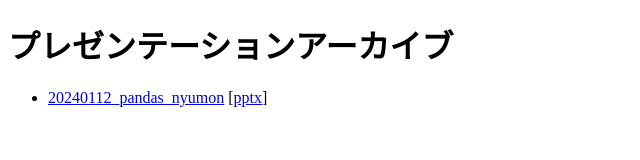
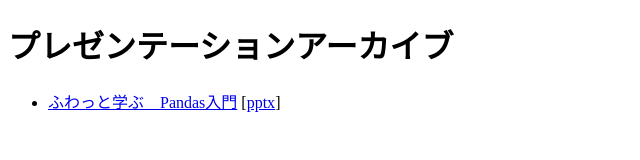
Before and after one commit to matsu2254/study, a plain HTML site: page index.html in a window 1280 px wide. Shown: the whole page, without its empty margins (0-640 px from the left). Drawn offline with Linux system fonts and the light colour scheme.

Commit message:
Deploying to gh-pages from @ matsu2254/study@dc9d73f874a6aee145fa9f340f97ea2313d4ffa9 🚀

```diff
--- a/index.html
+++ b/index.html
@@ -8,7 +8,7 @@
 <h1>プレゼンテーションアーカイブ</h1>
 <ul>
   <li>
-    <a href="./docs/20240112_pandas_nyumon.html" target="_blank">20240112_pandas_nyumon</a>
+    <a href="./docs/20240112_pandas_nyumon.html" target="_blank">ふわっと学ぶ　Pandas入門</a>
     <span>
       [<a href="./docs/20240112_pandas_nyumon.pptx" target="_blank">pptx</a>]
     </span>
```
Also changed, not shown: 1 other file.
